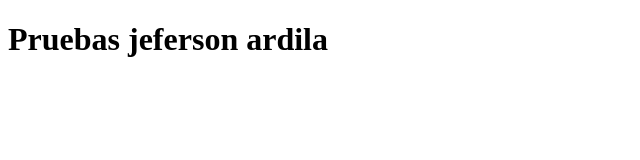
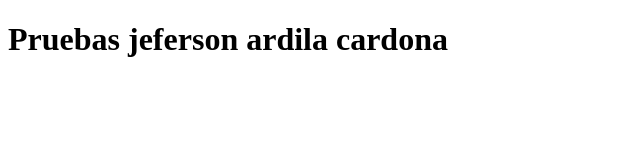
Before and after one commit to JefersonArdila/coursera-test, a plain HTML site: page index.html in a window 1280 px wide. Shown: the whole page, without its empty margins (0-640 px from the left). Drawn offline with Linux system fonts and the light colour scheme.

Commit message:
small addition to our page content

```diff
--- a/index.html
+++ b/index.html
@@ -6,7 +6,7 @@
 	<title>Hola coursera</title>
 </head>
 <body>
-	<h1>Pruebas jeferson ardila</h1>
+	<h1>Pruebas jeferson ardila cardona </h1>
 
 </body>
 </html>
```
